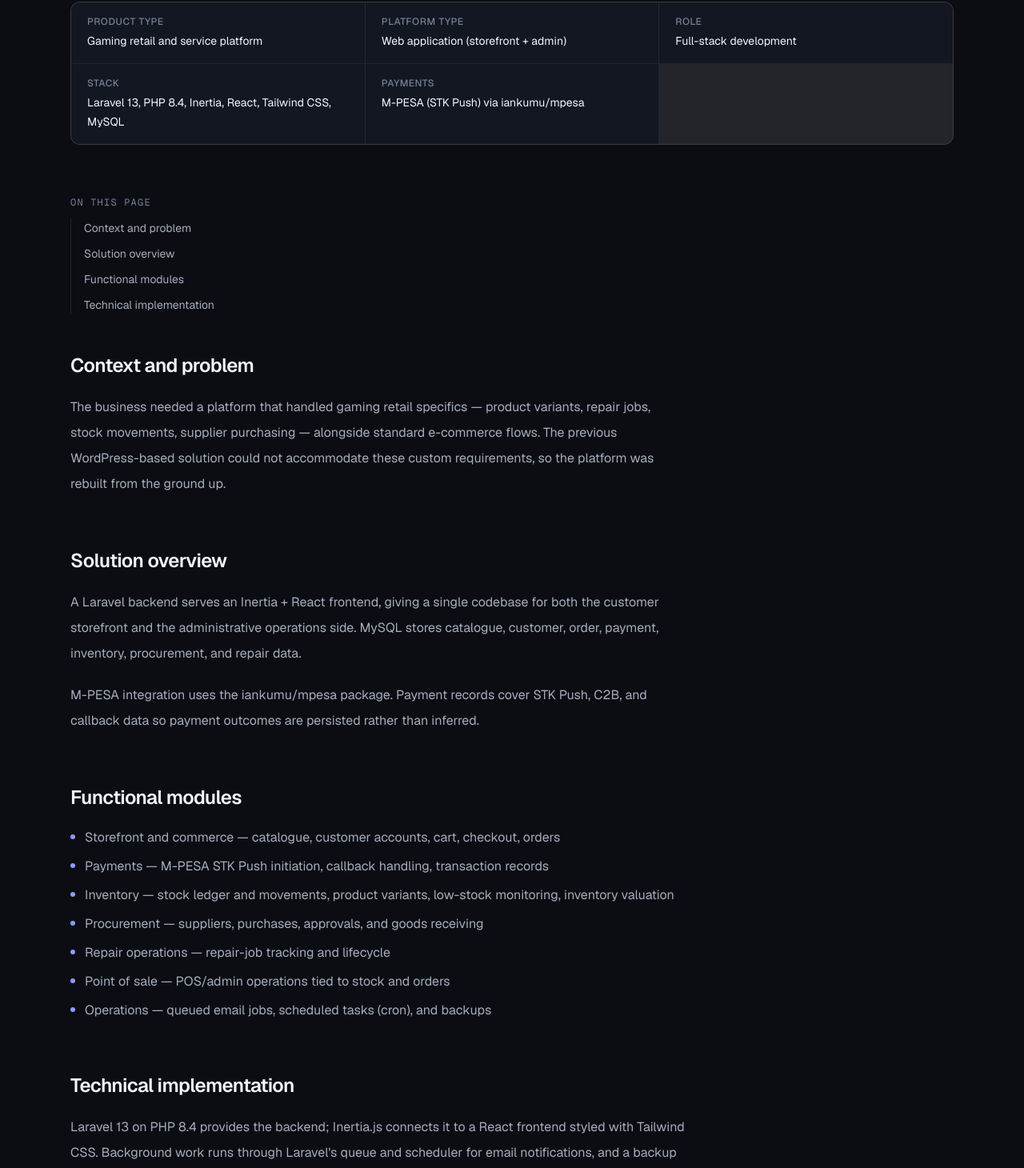
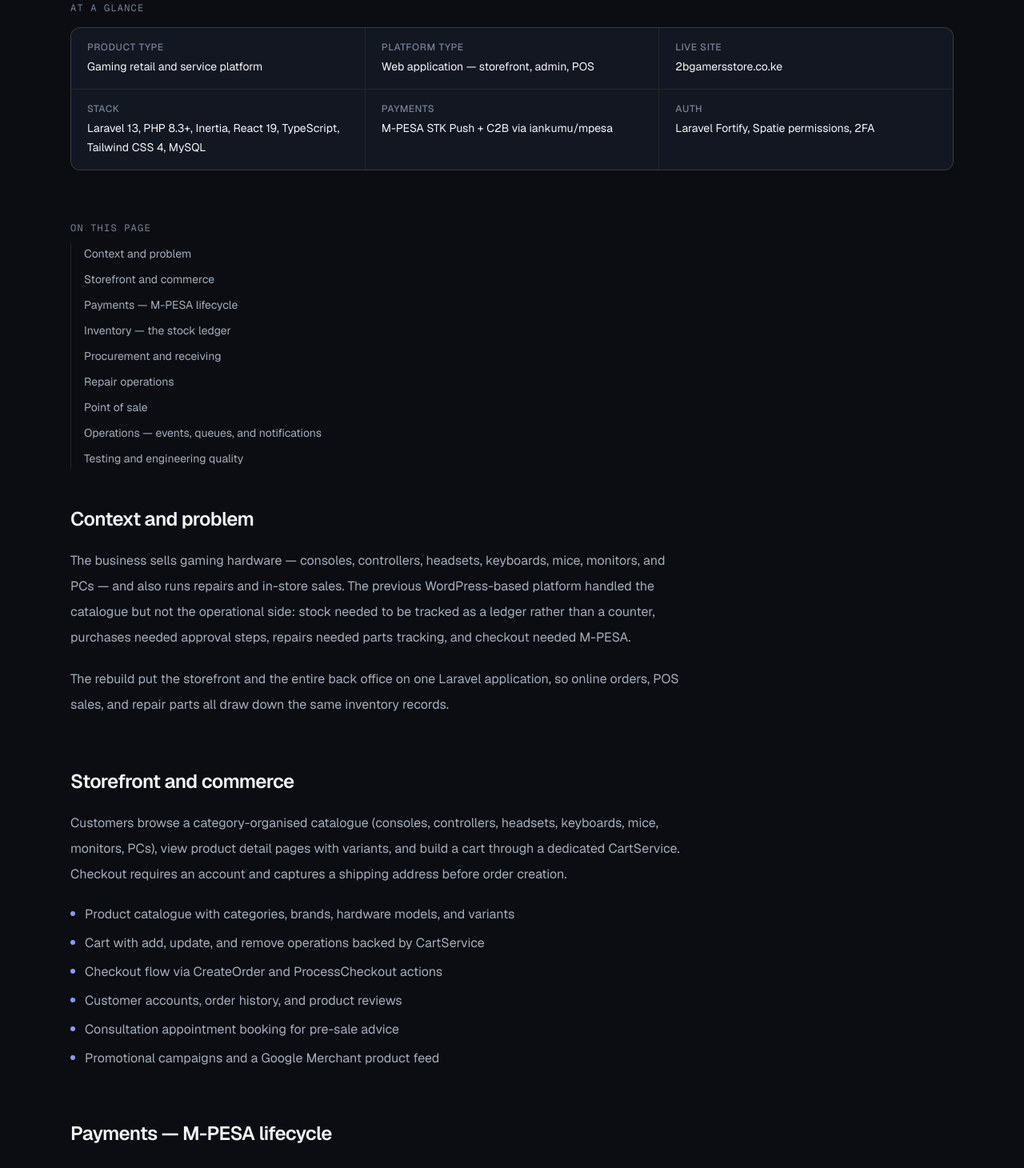
Before and after one commit to Nanguti1/nanguti1.github.io, a Next.js app: page /projects/2b-gamers-store in a window 1280 px wide. Shown: the part 793-2253 px from the top of the page at 80% size. Built offline with nearby package versions, Linux system fonts and the light colour scheme.

Commit message:
Implement the 2B Gamers Store case study

```diff
--- a/content/2b-gamers-store.ts
+++ b/content/2b-gamers-store.ts
@@ -4,19 +4,20 @@ export const caseStudy: CaseStudy = {
   intro: [
     {
       type: "paragraph",
-      text: "2B Gamers Store is a production gaming retail and service platform built for the Kenyan market. It replaced a WordPress-based solution because the business required custom workflows that a general-purpose CMS could not support cleanly.",
+      text: "2B Gamers Store is a production gaming retail and service platform for the Kenyan market, live at 2bgamersstore.co.ke. It replaced a WordPress-based solution because the business needed custom workflows — variant stock, repair jobs, supplier purchasing, and M-PESA payments — that a general-purpose CMS could not support cleanly.",
     },
     {
       type: "paragraph",
-      text: "The platform covers the full retail operation: a customer-facing storefront, M-PESA payments, inventory management with a stock ledger, procurement and supplier workflows, repair-job tracking, and point-of-sale operations.",
+      text: "The platform unifies three sales channels in one system: the online storefront, an in-store point of sale, and a repair operation — backed by a single inventory ledger, procurement workflow, and admin dashboard.",
     },
   ],
   glance: [
     { label: "Product type", value: "Gaming retail and service platform" },
-    { label: "Platform type", value: "Web application (storefront + admin)" },
-    { label: "Role", value: "Full-stack development" },
-    { label: "Stack", value: "Laravel 13, PHP 8.4, Inertia, React, Tailwind CSS, MySQL" },
-    { label: "Payments", value: "M-PESA (STK Push) via iankumu/mpesa" },
+    { label: "Platform type", value: "Web application — storefront, admin, POS" },
+    { label: "Live site", value: "2bgamersstore.co.ke" },
+    { label: "Stack", value: "Laravel 13, PHP 8.3+, Inertia, React 19, TypeScript, Tailwind CSS 4, MySQL" },
+    { label: "Payments", value: "M-PESA STK Push + C2B via iankumu/mpesa" },
+    { label: "Auth", value: "Laravel Fortify, Spatie permissions, 2FA" },
   ],
   sections: [
     {
@@ -25,49 +26,140 @@ export const caseStudy: CaseStudy = {
       blocks: [
         {
           type: "paragraph",
-          text: "The business needed a platform that handled gaming retail specifics — product variants, repair jobs, stock movements, supplier purchasing — alongside standard e-commerce flows. The previous WordPress-based solution could not accommodate these custom requirements, so the platform was rebuilt from the ground up.",
+          text: "The business sells gaming hardware — consoles, controllers, headsets, keyboards, mice, monitors, and PCs — and also runs repairs and in-store sales. The previous WordPress-based platform handled the catalogue but not the operational side: stock needed to be tracked as a ledger rather than a counter, purchases needed approval steps, repairs needed parts tracking, and checkout needed M-PESA.",
+        },
+        {
+          type: "paragraph",
+          text: "The rebuild put the storefront and the entire back office on one Laravel application, so online orders, POS sales, and repair parts all draw down the same inventory records.",
         },
       ],
     },
     {
-      id: "solution-overview",
-      title: "Solution overview",
+      id: "storefront-and-commerce",
+      title: "Storefront and commerce",
       blocks: [
         {
           type: "paragraph",
-          text: "A Laravel backend serves an Inertia + React frontend, giving a single codebase for both the customer storefront and the administrative operations side. MySQL stores catalogue, customer, order, payment, inventory, procurement, and repair data.",
+          text: "Customers browse a category-organised catalogue (consoles, controllers, headsets, keyboards, mice, monitors, PCs), view product detail pages with variants, and build a cart through a dedicated CartService. Checkout requires an account and captures a shipping address before order creation.",
         },
-        {
-          type: "paragraph",
-          text: "M-PESA integration uses the iankumu/mpesa package. Payment records cover STK Push, C2B, and callback data so payment outcomes are persisted rather than inferred.",
-        },
-      ],
-    },
-    {
-      id: "functional-modules",
-      title: "Functional modules",
-      blocks: [
         {
           type: "list",
           items: [
-            "Storefront and commerce — catalogue, customer accounts, cart, checkout, orders",
-            "Payments — M-PESA STK Push initiation, callback handling, transaction records",
-            "Inventory — stock ledger and movements, product variants, low-stock monitoring, inventory valuation",
-            "Procurement — suppliers, purchases, approvals, and goods receiving",
-            "Repair operations — repair-job tracking and lifecycle",
-            "Point of sale — POS/admin operations tied to stock and orders",
-            "Operations — queued email jobs, scheduled tasks (cron), and backups",
+            "Product catalogue with categories, brands, hardware models, and variants",
+            "Cart with add, update, and remove operations backed by CartService",
+            "Checkout flow via CreateOrder and ProcessCheckout actions",
+            "Customer accounts, order history, and product reviews",
+            "Consultation appointment booking for pre-sale advice",
+            "Promotional campaigns and a Google Merchant product feed",
           ],
         },
       ],
     },
     {
-      id: "technical-implementation",
-      title: "Technical implementation",
+      id: "payments",
+      title: "Payments — M-PESA lifecycle",
       blocks: [
         {
           type: "paragraph",
-          text: "Laravel 13 on PHP 8.4 provides the backend; Inertia.js connects it to a React frontend styled with Tailwind CSS. Background work runs through Laravel's queue and scheduler for email notifications, and a backup routine protects operational data.",
+          text: "M-PESA is integrated with the iankumu/mpesa package. Online checkout supports two flows: STK Push for storefront orders and C2B for customer-initiated payments such as paybill deposits.",
+        },
+        {
+          type: "paragraph",
+          text: "For STK Push, the order is created with payment_status Pending and an MpesaSTK record is stored with the merchant_request_id and checkout_request_id. The customer completes the prompt on their phone, and Safaricom calls back to POST /api/v1/confirm. The callback handler parses the result, then matches the payment to the order — first by the stored order reference, with a fallback match on phone number plus pending M-PESA orders — and marks the order paid with the M-PESA receipt number. Failed results mark the payment failed, and the customer can retry the prompt, which creates a fresh STK record.",
+        },
+        {
+          type: "paragraph",
+          text: "The C2B flow registers validation and confirmation URLs with Safaricom. Confirmations create an MpesaC2B record for every transaction — an audit log of all mobile-money traffic — and match the account number (bill reference) back to an order where one exists. Order updates are guarded by payment-status checks so repeat callbacks do not double-apply.",
+        },
+        {
+          type: "paragraph",
+          text: "While the customer waits, the storefront polls a payment-status endpoint that reports the current payment state, receipt number, and paid timestamp.",
+        },
+      ],
+    },
+    {
+      id: "inventory",
+      title: "Inventory — the stock ledger",
+      blocks: [
+        {
+          type: "paragraph",
+          text: "Stock is not a counter — it is a ledger. Every change writes a stock_movements row recording the product or variant, movement type, quantity, before and after quantities, an optional polymorphic reference to the entity that caused it (purchase, sale, order, repair, adjustment), the user who made the change, and remarks.",
+        },
+        {
+          type: "paragraph",
+          text: "A central InventoryService owns the mutations: increaseStock, decreaseStock, adjustStock, and reverseMovement. decreaseStock refuses to take a product below zero, and reverseMovement writes an offsetting entry rather than editing history — so the ledger is append-only and auditable.",
+        },
+        {
+          type: "list",
+          items: [
+            "Movement types cover purchases, sales, online sales, returns, adjustments, damage, repair usage, opening balances, and transfers",
+            "Cached stock levels are re-synchronised from the ledger via a StockMovementCreated listener",
+            "Manual corrections go through stock adjustments with a draft → approved workflow",
+            "Low-stock thresholds per product trigger admin alerts through an event-driven CheckLowStock listener",
+            "Inventory valuation and movement reports are available in the admin dashboard",
+          ],
+        },
+      ],
+    },
+    {
+      id: "procurement",
+      title: "Procurement and receiving",
+      blocks: [
+        {
+          type: "paragraph",
+          text: "Purchases move through a draft → approved → received lifecycle. Approval is the point where stock enters the ledger: each linked item increases stock through InventoryService inside a database transaction, and a PurchaseApproved event fans out to notifications and low-stock checks.",
+        },
+        {
+          type: "paragraph",
+          text: "Receiving handles goods-in, including items that were not in the catalogue — the system can create a product record on the fly for non-catalog purchases. Purchases support both registered suppliers and individual sellers, with supplier details optional.",
+        },
+      ],
+    },
+    {
+      id: "repairs",
+      title: "Repair operations",
+      blocks: [
+        {
+          type: "paragraph",
+          text: "Repair jobs move through pending, in-progress, awaiting-parts, completed, and cancelled states. Jobs capture customer details (including walk-ins), device information, diagnosis, technician assignment, estimated and actual costs, and the parts consumed — which are tracked as repair_parts linked back to products so completing a repair decrements parts stock through the same ledger.",
+        },
+      ],
+    },
+    {
+      id: "point-of-sale",
+      title: "Point of sale",
+      blocks: [
+        {
+          type: "paragraph",
+          text: "The POS serves in-store sales alongside the online storefront. Cashiers sell products and services — sale items are polymorphic so a line can be either — with support for walk-in customers, discounts, and multiple payment methods. Completing a sale decreases stock through the ledger, and receipts are generated as PDFs with dompdf.",
+        },
+      ],
+    },
+    {
+      id: "operations",
+      title: "Operations — events, queues, and notifications",
+      blocks: [
+        {
+          type: "paragraph",
+          text: "Cross-cutting behaviour is event-driven rather than buried in controllers. Model observers dispatch domain events — PurchaseApproved, SaleCompleted, RepairCompleted, StockAdjusted, StockMovementCreated — and queued listeners react: low-stock checks notify admins, cached stock re-syncs, and purchase notifications are sent. Order confirmation email is queued at checkout.",
+        },
+        {
+          type: "paragraph",
+          text: "Critical mutations — checkout, purchase approval and receiving, stock adjustments, and POS sales — are wrapped in database transactions so an order, its payment record, and its stock movements commit or fail together.",
+        },
+      ],
+    },
+    {
+      id: "testing-and-quality",
+      title: "Testing and engineering quality",
+      blocks: [
+        {
+          type: "paragraph",
+          text: "The test suite runs 36 feature and unit test files against an in-memory SQLite database, with CI executing PHPUnit across PHP 8.3–8.5. Coverage concentrates on the workflows where correctness matters most: the M-PESA callback handler, the InventoryService (negative stock, reversals, recalculation), purchase approval, POS sale completion, and repair completion.",
+        },
+        {
+          type: "paragraph",
+          text: "Access control uses Fortify for authentication — including two-factor — and Spatie permissions with an admin middleware guarding the back office and a dedicated access-control UI for roles and permissions. Custom middleware adds canonical-URL enforcement, security headers, and Inertia request sharing.",
         },
       ],
     },
--- a/lib/projects.ts
+++ b/lib/projects.ts
@@ -25,7 +25,7 @@ export const projects: Project[] = [
     category: "E-commerce / business platform",
     role: "Full-stack development",
     featured: true,
-    technologies: ["Laravel", "PHP", "Inertia", "React", "Tailwind CSS", "MySQL", "M-PESA"],
+    technologies: ["Laravel", "PHP", "Inertia", "React", "TypeScript", "Tailwind CSS", "MySQL", "M-PESA"],
     published: true,
   },
   {
```
Also changed, not shown: 1 other file (tests, documents, lock files or other folders).
